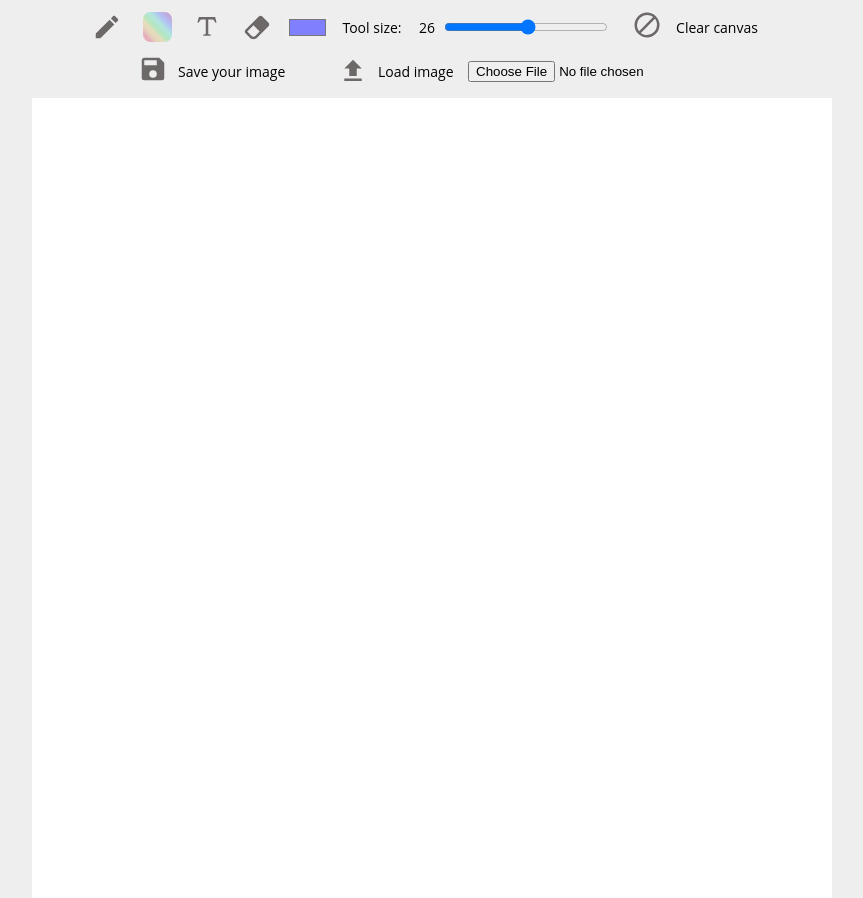
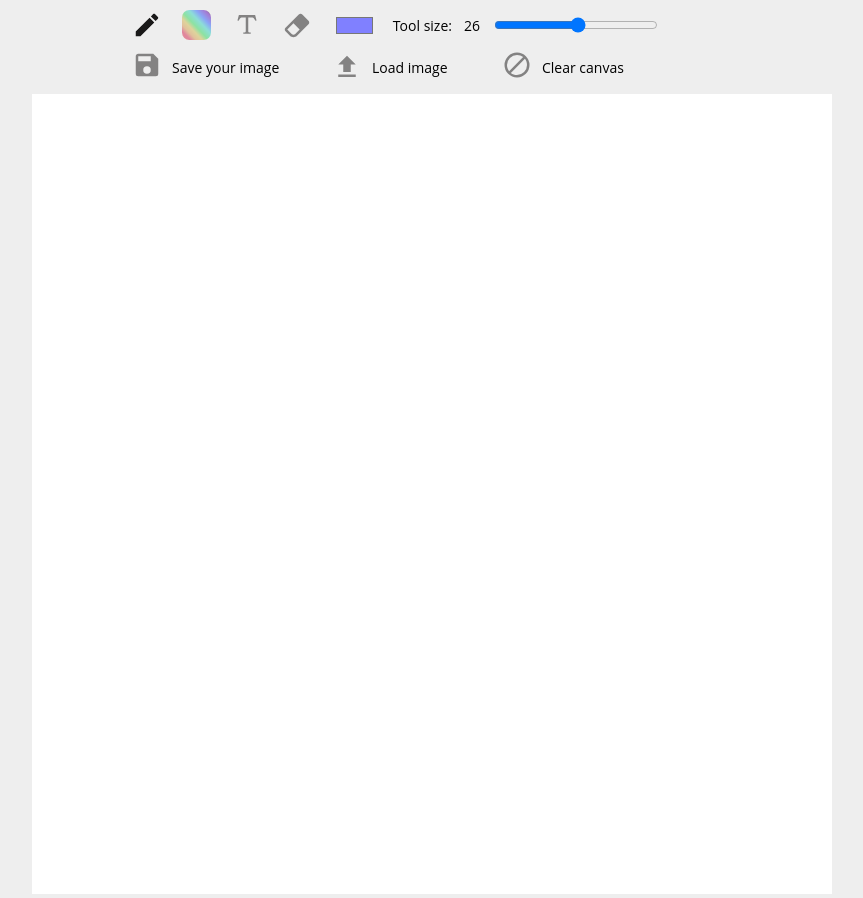
Before and after one commit to Katineto/paint, a website: page index.html in a window 1280 px wide. Shown: the whole page, without its empty margins (208-1071 px from the left). Drawn offline with Linux system fonts and the light colour scheme.

Commit message:
Latest updates

```diff
--- a/index.html
+++ b/index.html
@@ -12,33 +12,26 @@
     <div id="paint-app">
       <div id="tools">
         <div id="tool-wrap-top">
-          <svg id="pen" viewbox="0 0 24 24">
+          <svg id="pen" viewbox="0 0 24 24" title="Pen tool" class="selected">
             <path
               d="M20.71,7.04C21.1,6.65 21.1,6 20.71,5.63L18.37,3.29C18,2.9 17.35,2.9 16.96,3.29L15.12,5.12L18.87,8.87M3,17.25V21H6.75L17.81,9.93L14.06,6.18L3,17.25Z"
             ></path>
           </svg>
           <img id="rainbow" class="not-selected" src="/rainbow.png" />
-          <svg id="text" viewbox="0 0 24 24">
+          <svg id="text" class="not-selected" viewbox="0 0 24 24">
             <path
               d="M18.5,4L19.66,8.35L18.7,8.61C18.25,7.74 17.79,6.87 17.26,6.43C16.73,6 16.11,6 15.5,6H13V16.5C13,17 13,17.5 13.33,17.75C13.67,18 14.33,18 15,18V19H9V18C9.67,18 10.33,18 10.67,17.75C11,17.5 11,17 11,16.5V6H8.5C7.89,6 7.27,6 6.74,6.43C6.21,6.87 5.75,7.74 5.3,8.61L4.34,8.35L5.5,4H18.5Z"
             ></path>
           </svg>
-          <svg id="eraser" viewbox="0 0 24 24">
+          <svg id="eraser" class="not-selected" viewbox="0 0 24 24">
             <path
               d="M16.24,3.56L21.19,8.5C21.97,9.29 21.97,10.55 21.19,11.34L12,20.53C10.44,22.09 7.91,22.09 6.34,20.53L2.81,17C2.03,16.21 2.03,14.95 2.81,14.16L13.41,3.56C14.2,2.78 15.46,2.78 16.24,3.56M4.22,15.58L7.76,19.11C8.54,19.9 9.8,19.9 10.59,19.11L14.12,15.58L9.17,10.63L4.22,15.58Z"
             ></path>
           </svg>
-          <input id="color" type="color" value="#8080ff" />
-          <label for="tool-size">Tool size: </label> <span id="size"></span>
+          <input id="color" type="color" title="Select color" value="#8080ff" />
+          <label class="tool-size" for="tool-size">Tool size: </label>
+          <span id="size"></span>
           <input id="tool-size" type="range" min="1" max="50" />
-          <label for="clear">
-            <svg viewBox="0 0 24 24">
-              <path
-                d="M12,2A10,10 0 0,1 22,12A10,10 0 0,1 12,22A10,10 0 0,1 2,12A10,10 0 0,1 12,2M12,4A8,8 0 0,0 4,12C4,13.85 4.63,15.55 5.68,16.91L16.91,5.68C15.55,4.63 13.85,4 12,4M12,20A8,8 0 0,0 20,12C20,10.15 19.37,8.45 18.32,7.09L7.09,18.32C8.45,19.37 10.15,20 12,20Z"
-              />
-            </svg>
-          </label>
-          <span id="clear">Clear canvas</span>
         </div>
         <div id="tool-wrap-bottom">
           <label for="download">
@@ -52,7 +45,16 @@
           <svg viewBox="0 0 24 24">
             <path d="M9,16V10H5L12,3L19,10H15V16H9M5,20V18H19V20H5Z" />
           </svg>
-          <label for="load"> Load image </label> <input type="file" id="load" />
+          <label class="load" for="load"> Load image </label>
+          <input type="file" id="load" />
+          <label for="clear">
+            <svg viewBox="0 0 24 24">
+              <path
+                d="M12,2A10,10 0 0,1 22,12A10,10 0 0,1 12,22A10,10 0 0,1 2,12A10,10 0 0,1 12,2M12,4A8,8 0 0,0 4,12C4,13.85 4.63,15.55 5.68,16.91L16.91,5.68C15.55,4.63 13.85,4 12,4M12,20A8,8 0 0,0 20,12C20,10.15 19.37,8.45 18.32,7.09L7.09,18.32C8.45,19.37 10.15,20 12,20Z"
+              />
+            </svg>
+          </label>
+          <span id="clear">Clear canvas</span>
         </div>
       </div>
       <canvas id="canvas" height="800px" width="800px"> </canvas>
--- a/index.js
+++ b/index.js
@@ -9,9 +9,13 @@ let color = "#8080ff";
 let toolSize = 20;
 let lineCap = "round";
 let hue = 70;
-// Default pen style
 ctx.strokeStyle = color;
 ctx.lineJoin = "round";
+
+const pen = document.getElementById("pen");
+const rainbow = document.getElementById("rainbow");
+const textTool = document.getElementById("text");
+const eraser = document.getElementById("eraser");
 
 // Main drawing functionality
 function draw(e) {
@@ -49,12 +53,23 @@ canvas.addEventListener("mousedown", e => {
 canvas.addEventListener("mouseup", () => (isDrawing = false));
 canvas.addEventListener("mouseout", () => (isDrawing = false));
 
+function handleClasses(selectedElem) {
+  const elements = [pen, textTool, eraser, rainbow];
+  elements.map(elem => {
+    if (elem.id !== selectedElem.id) {
+      console.log("something");
+      elem.classList.remove("selected");
+      elem.classList.add("not-selected");
+    }
+    selectedElem.classList.remove("not-selected");
+    selectedElem.classList.add("selected");
+  });
+}
+
 // Handle color selection
 const colorInput = document.getElementById("color");
 colorInput.addEventListener("change", () => {
   color = colorInput.value;
-  console.log(colorInput.value);
-  console.log(color);
 });
 
 // Handle pen width
@@ -67,18 +82,16 @@ sizeInput.addEventListener("change", () => {
 
 // Select pen
 function selectPen() {
+  handleClasses(pen);
   color = colorInput.value;
   selectedTool = "pen";
 }
-const pen = document.getElementById("pen");
 pen.addEventListener("click", selectPen);
 
 //Select rainbow
-const rainbow = document.getElementById("rainbow");
 rainbow.addEventListener("click", selectRainbow);
 function selectRainbow() {
-  rainbow.classList.remove("not-selected");
-  rainbow.classList.add("selected");
+  handleClasses(rainbow);
   selectedTool = "rainbow";
 }
 
@@ -89,15 +102,15 @@ function textPrompt() {
   ctx.font = `${sizeInput.value}px sans-serif`;
   ctx.fillText(text, lastX, lastY);
 }
-const textTool = document.getElementById("text");
 function handleTextInput() {
+  handleClasses(textTool);
   selectedTool = "text";
 }
 textTool.addEventListener("click", handleTextInput);
 
 // Select eraser
-const eraser = document.getElementById("eraser");
 eraser.addEventListener("click", () => {
+  handleClasses(eraser);
   selectedTool = "pen";
   color = "#fff";
 });
--- a/package.json
+++ b/package.json
@@ -7,5 +7,8 @@
     "test": "echo \"Error: no test specified\" && exit 1"
   },
   "author": "",
-  "license": "ISC"
+  "license": "ISC",
+  "devDependencies": {
+    "cssnano": "^4.1.7"
+  }
 }
--- a/style.css
+++ b/style.css
@@ -8,59 +8,86 @@ body {
   width: 840px;
   margin: 0 auto;
 }
-.not-selected {
-  opacity: 0.3;
-}
-.selected {
-  opacity: 1;
-}
-#tool-wrap-top {
-  width: 700px;
-  margin: 10px auto 0 auto;
-  display: grid;
-  grid-template-columns: repeat(5, 50px) 80px 30px 180px 50px 90px;
-  justify-items: center;
-  align-items: center;
-}
-#tool-wrap-bottom {
-  width: 70%;
-  margin: 10px auto;
-  display: grid;
-  align-items: center;
-  grid-template-columns: 40px 160px 40px 90px 1fr;
-}
-#tool-size {
-  justify-self: start;
-  width: 164px;
-}
 #canvas {
   background: #fff;
   display: block;
   margin: 0 auto;
 }
-input#color {
-  border: transparent;
-  width: 45px;
+
+/* Tool panel styles */
+.not-selected {
+  opacity: 0.5;
+}
+.selected {
+  opacity: 1;
 }
 svg {
   width: 30px;
   height: 30px;
   border-radius: 4px;
-  fill: #6e6969;
+  fill: #1a1919;
+}
+#tool-wrap-top {
+  width: 600px;
+  margin: 10px auto 0 auto;
+  display: grid;
+  grid-template-columns: repeat(5, 50px) 70px 40px 180px 50px 100px;
+  align-items: center;
+}
+#tool-wrap-bottom {
+  width: 600px;
+  margin: 10px auto;
+  display: grid;
+  align-items: center;
+  grid-template-columns: 40px 160px 40px 130px 40px 160px;
+}
+#tool-wrap-bottom svg {
+  opacity: 0.5;
+}
+#size {
+  justify-self: center;
+}
+label.tool-size {
+  justify-self: end;
+}
+#tool-size {
+  width: 164px;
+}
+input#color {
+  border: transparent;
+  width: 45px;
+  cursor: pointer;
 }
 
 #pen,
 #text,
 #rainbow,
 #eraser,
-#clear {
+#clear,
+.load {
   cursor: pointer;
+}
+#pen:hover,
+#text:hover,
+#eraser:hover,
+#rainbow:hover {
+  opacity: 1;
+}
+
+#clear:hover,
+#download:hover,
+.load:hover {
+  font-weight: 600;
+}
+
+input#load {
+  display: none;
 }
 
 a:hover {
   cursor: pointer;
 }
-a#download:visited {
+a#download {
   text-decoration: none !important;
   color: black;
 }
```
Also changed, not shown: rainbow1.png (deleted), 2 other files.
